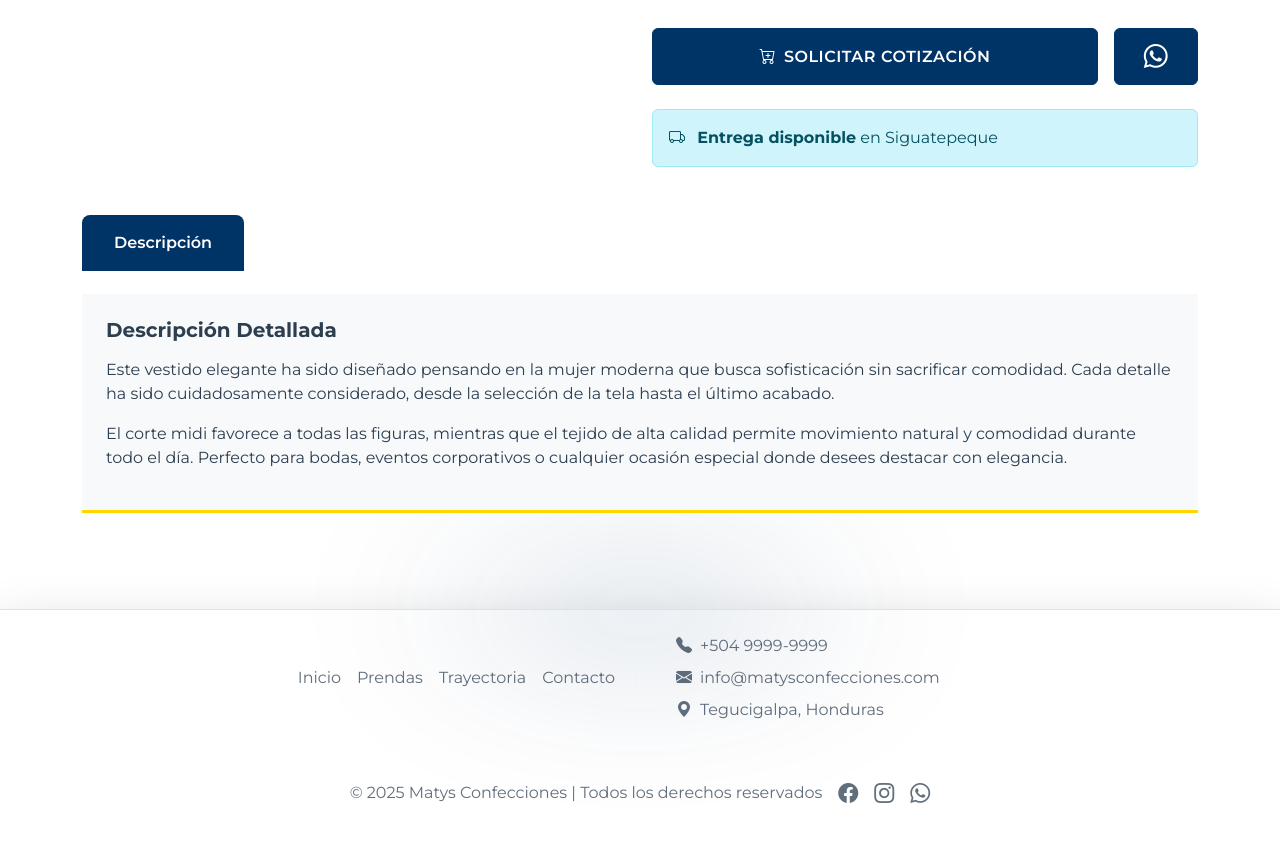
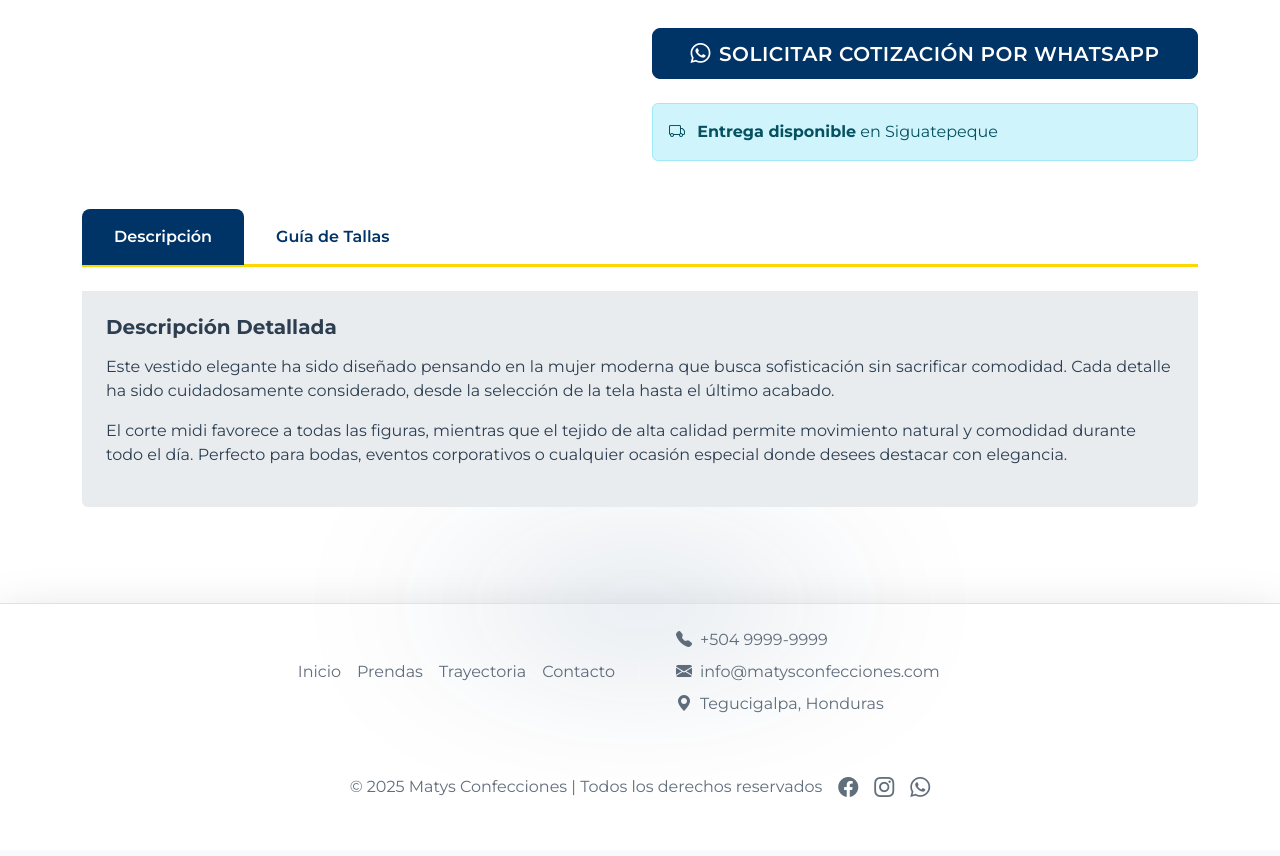
Before and after one commit to SamuelOviedo/Web-matys, a Django app: page /detalle_prendas/ in a window 1280 px wide. Shown: the part 1593-2449 px from the top of the page. After the commit the page ends 2390 px from the top, so only its background shows below. Run offline with Django 5.2, Linux system fonts and the light colour scheme; some libraries are stand-ins or nearby versions.

Commit message:
culminacion del diseño de la pagina de detalles

```diff
--- a/web_maty/matys/static/js/base.js
+++ b/web_maty/matys/static/js/base.js
@@ -434,4 +434,47 @@ document.addEventListener('DOMContentLoaded', () => {
       });
     });
   }
+
+  /* ==========================================
+     COTIZACIÓN POR WHATSAPP CON DATOS DINÁMICOS
+  ========================================== */
+
+  const btnCotizacion = document.getElementById('btnCotizacion');
+
+  if (btnCotizacion) {
+    btnCotizacion.addEventListener('click', function() {
+      // Obtener nombre del producto
+      const productName = document.querySelector('h1')?.textContent.trim() || 'Producto';
+
+      // Obtener precio
+      const productPrice = document.querySelector('.product-price')?.textContent.trim() || 'Consultar';
+
+      // Obtener talla seleccionada
+      const selectedSizeBtn = document.querySelector('.size-btn.active');
+      const selectedSize = selectedSizeBtn ? selectedSizeBtn.getAttribute('data-size') : 'No seleccionada';
+
+      // Obtener color seleccionado
+      const selectedColorBtn = document.querySelector('.color-btn.active');
+      const selectedColor = selectedColorBtn ? selectedColorBtn.getAttribute('data-color') : 'No seleccionado';
+
+      // Construir mensaje personalizado
+      const message = `Hola Matys, me interesa solicitar una cotización:
+
+📦 *Producto:* ${productName}
+💰 *Precio:* ${productPrice}
+📏 *Talla:* ${selectedSize}
+🎨 *Color:* ${selectedColor}
+
+¿Podrían confirmarme disponibilidad y tiempo de entrega?`;
+
+      // Número de WhatsApp de la empresa
+      const whatsappNumber = '50498267040';
+
+      // Crear URL de WhatsApp
+      const whatsappURL = `https://wa.me/${whatsappNumber}?text=${encodeURIComponent(message)}`;
+
+      // Abrir WhatsApp en nueva pestaña
+      window.open(whatsappURL, '_blank');
+    });
+  }
 });
--- a/web_maty/matys/templates/detalle_prendas.html
+++ b/web_maty/matys/templates/detalle_prendas.html
@@ -2,14 +2,18 @@
 {% load static %}
 
 {% block content %}
-<!-- portada -->
-<section class="hero-section text-white text-start d-flex align-items-center justify-content-center" style="background: url('/static/images/portada_detalle.jpg') no-repeat center center/cover;">
+<!-- Hero Section -->
+<section class="hero-section text-white text-center d-flex align-items-center justify-content-center"
+          style="background: linear-gradient(135deg, rgba(0,51,102,0.85), rgba(255,215,0,0.3)),
+                url('https://images.unsplash.com/photo-1490481651871-ab68de25d43d?w=1920') no-repeat center center/cover;">
   <div class="overlay"></div>
   <div class="container position-relative header-text">
-        <h1 class="display-3 fw-bold enc text-light">Confecciones Matys</h1>
-        <p class="lead fw-bold">Confeccionando con amor y gratitud</p>
+    <h1 class="display-3 fw-bold enc">Elegancia en Cada Puntada</h1>
+    <p class="lead fs-4 fw-semibold">Descubre nuestra colección exclusiva</p>
   </div>
 </section>
+
+
 
 <div class="container my-5">
   <div class="row g-4">
@@ -84,7 +88,7 @@
         <p class="text-muted mt-2 small">
           <i class="bi bi-info-circle me-1"></i>
           ¿No estás segura de tu talla?
-          <a href="#" class="text-primary" data-bs-toggle="modal" data-bs-target="#sizesModal">Ver guía de tallas</a>
+          <a href="#sizes-tab" class="text-primary">Ver guía de tallas</a>
         </p>
       </div>
 
@@ -110,15 +114,10 @@
       </div>
 
       <!-- Botones de Acción -->
-      <div class="d-flex gap-3 mb-4">
-        <button class="btn btn-primary flex-grow-1">
-          <i class="bi bi-cart-plus me-2"></i>Solicitar Cotización
+      <div class="d-grid gap-3 mb-4">
+        <button class="btn btn-primary btn-lg" id="btnCotizacion">
+          <i class="bi bi-whatsapp me-2"></i>Solicitar Cotización por WhatsApp
         </button>
-        <a href="https://wa.me/50499999999?text=Hola%20Matys,%20me%20interesa%20el%20Vestido%20Elegante"
-            target="_blank"
-            class="btn btn-outline-primary">
-          <i class="bi bi-whatsapp fs-4"></i>
-        </a>
       </div>
 
       <!-- Envío -->
@@ -130,7 +129,7 @@
   </div>
 
   <!-- Tabs de Información Adicional -->
-  <div class="mt-5 bs-light bs-body-color">
+  <div class="mt-5">
     <ul class="nav nav-tabs" id="infoTabs" role="tablist">
       <li class="nav-item" role="presentation">
         <button class="nav-link active"
@@ -142,8 +141,19 @@
           Descripción
         </button>
       </li>
+      <li class="nav-item" role="presentation">
+        <button class="nav-link"
+                id="sizes-tab"
+                data-bs-toggle="tab"
+                data-bs-target="#sizes"
+                type="button"
+                role="tab">
+          Guía de Tallas
+        </button>
+      </li>
+    </ul>
 
-    <div class="tab-content mt-4 p-4 bg-light rounded-bottom " id="infoTabsContent">
+    <div class="tab-content mt-4 p-4 bg-body-secondary rounded-bottom" id="infoTabsContent">
       <div class="tab-pane fade show active" id="description" role="tabpanel">
         <h5 class="fw-bold mb-3">Descripción Detallada</h5>
         <p>
@@ -158,4 +168,60 @@
         </p>
       </div>
 
+      <div class="tab-pane fade" id="sizes" role="tabpanel">
+        <h5 class="fw-bold mb-3">Guía de Tallas</h5>
+        <div class="table-responsive">
+          <table class="table table-striped table-hover">
+            <thead>
+              <tr class="table-primary">
+                <th scope="col">Talla</th>
+                <th scope="col">Busto (cm)</th>
+                <th scope="col">Cintura (cm)</th>
+                <th scope="col">Cadera (cm)</th>
+              </tr>
+            </thead>
+            <tbody>
+              <tr>
+                <th class="text-body" scope="row">XS</th>
+                <td class="text-body">80-84</td>
+                <td class="text-body">60-64</td>
+                <td class="text-body">86-90</td>
+              </tr>
+              <tr>
+                <th class="text-body" scope="row">S</th>
+                <td class="text-body">84-88</td>
+                <td class="text-body">64-68</td>
+                <td class="text-body">90-94</td>
+              </tr>
+              <tr>
+                <th class="text-body" scope="row">M</th>
+                <td class="text-body">88-92</td>
+                <td class="text-body">68-72</td>
+                <td class="text-body">94-98</td>
+              </tr>
+              <tr>
+                <th class="text-body" scope="row">L</th>
+                <td class="text-body">92-96</td>
+                <td class="text-body">72-76</td>
+                <td class="text-body">98-102</td>
+              </tr>
+              <tr>
+                <th class="text-body" scope="row">XL</th>
+                <td class="text-body">96-100</td>
+                <td class="text-body">76-80</td>
+                <td class="text-body">102-106</td>
+              </tr>
+            </tbody>
+          </table>
+        </div>
+        <p class="text-muted small">
+          <i class="bi bi-info-circle me-1"></i>
+          Las medidas son aproximadas. Si tienes dudas, contáctanos para asesoría personalizada.
+        </p>
+      </div>
+    </div>
+  </div>
+</div>
+
+
 {% endblock %}
--- a/web_maty/matys/templates/layouts/base.html
+++ b/web_maty/matys/templates/layouts/base.html
@@ -5,7 +5,7 @@
     <meta charset="UTF-8">
     <meta name="viewport" content="width=device-width, initial-scale=1.0">
     <title>{{ title }} - Matys Confecciones</title>
-    <link rel="shortcut icon" href="{% static 'images/favicon.png' %}" type="image/x-icon">
+    <link rel="shortcut icon" href="" type="image/x-icon">
 
     <!-- Preload imagen hero si existe -->
     {% if img_header %}
@@ -44,7 +44,7 @@
 
           <!-- Logo -->
           <a class="navbar-brand position-relative order-0" href="{% url 'inicio' %}">
-            <img src="{% static 'images/icon_maty.jpg' %}" alt="Matys Logo" height="45" class="d-inline-block align-text-top matys-logo">
+            <img src="{% static 'images/icon_maty.jpg' %}" alt="Matys Logo" height="45" class="d-inline-block align-text-top matys-logo rounded-pill">
           </a>
 
           <!-- Botones Toggle y Tema (Mobile) -->
@@ -141,7 +141,7 @@
 
     <!-- ========== BOTÓN FLOTANTE WHATSAPP ========== -->
     <div class="position-fixed" id="whatsapp-contacts" style="bottom: 3vh; right: 3vw; z-index: 1999;">
-      <a href="https://wa.me/50499999999?text=Hola%20Matys,%20me%20interesa%20información%20sobre..."
+      <a href="https://wa.me/50498267040?text=Hola%20Matys,%20me%20interesa%20información%20sobre..."
           target="_blank"
           class="btn btn-whatsapp d-flex justify-content-center align-items-center"
           aria-label="Contactar por WhatsApp">
```
Also changed, not shown: web_maty/matys/static/css/base.css (line endings or trailing spaces). Lines whose indentation alone changed are shown as unchanged.
